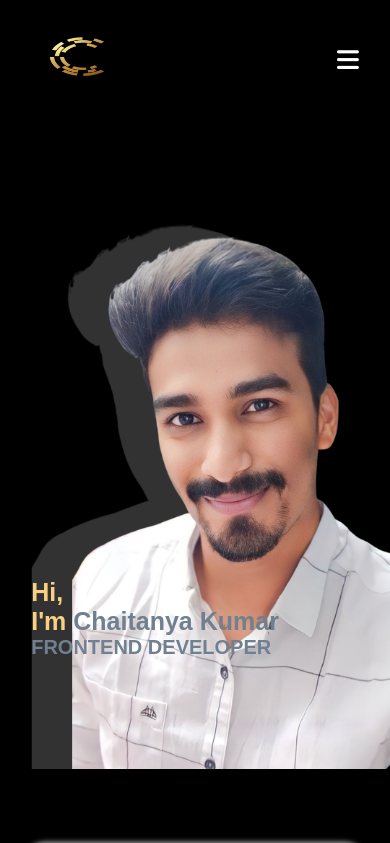
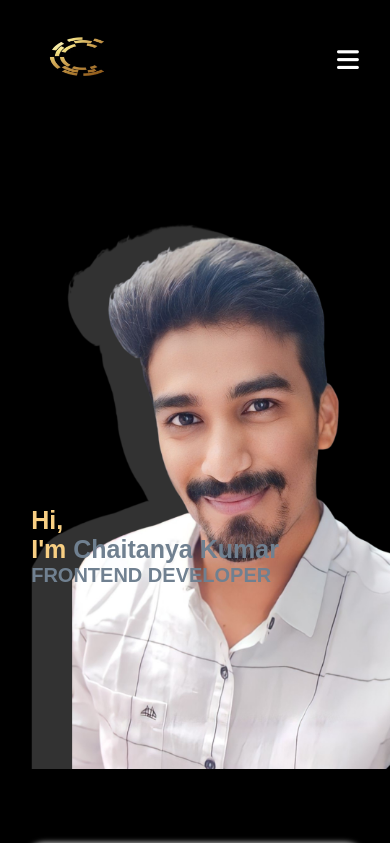
Before and after one commit to annemchaitanyakumar/Portfolio, a React (Create React App) app: page / in a window 390 px wide. Shown: the top 843 px of the page. Built offline with nearby package versions, Linux system fonts and the light colour scheme.

Commit message:
modified style.css

```diff
--- a/public/style.css
+++ b/public/style.css
@@ -413,7 +413,7 @@ nav .fas {
     }
 
     .header-text {
-        position: fixed;
+        /* position: fixed; */
         margin-top: 125% !important;
         font-size: 16px !important;
         color: slategray;
@@ -428,6 +428,7 @@ nav .fas {
         color: rgb(248, 207, 131);
         padding-bottom: 0;
         margin-bottom: 0;
+        margin-top: 415px;
     }
 
     .header-text p{
@@ -517,7 +518,7 @@ nav .fas {
         /* padding: 0; */
     }
     #portfolio .containe h1{
-        padding-top: 400px;
+        padding-top: 475px;
     }
 
     .tab-links {
```
